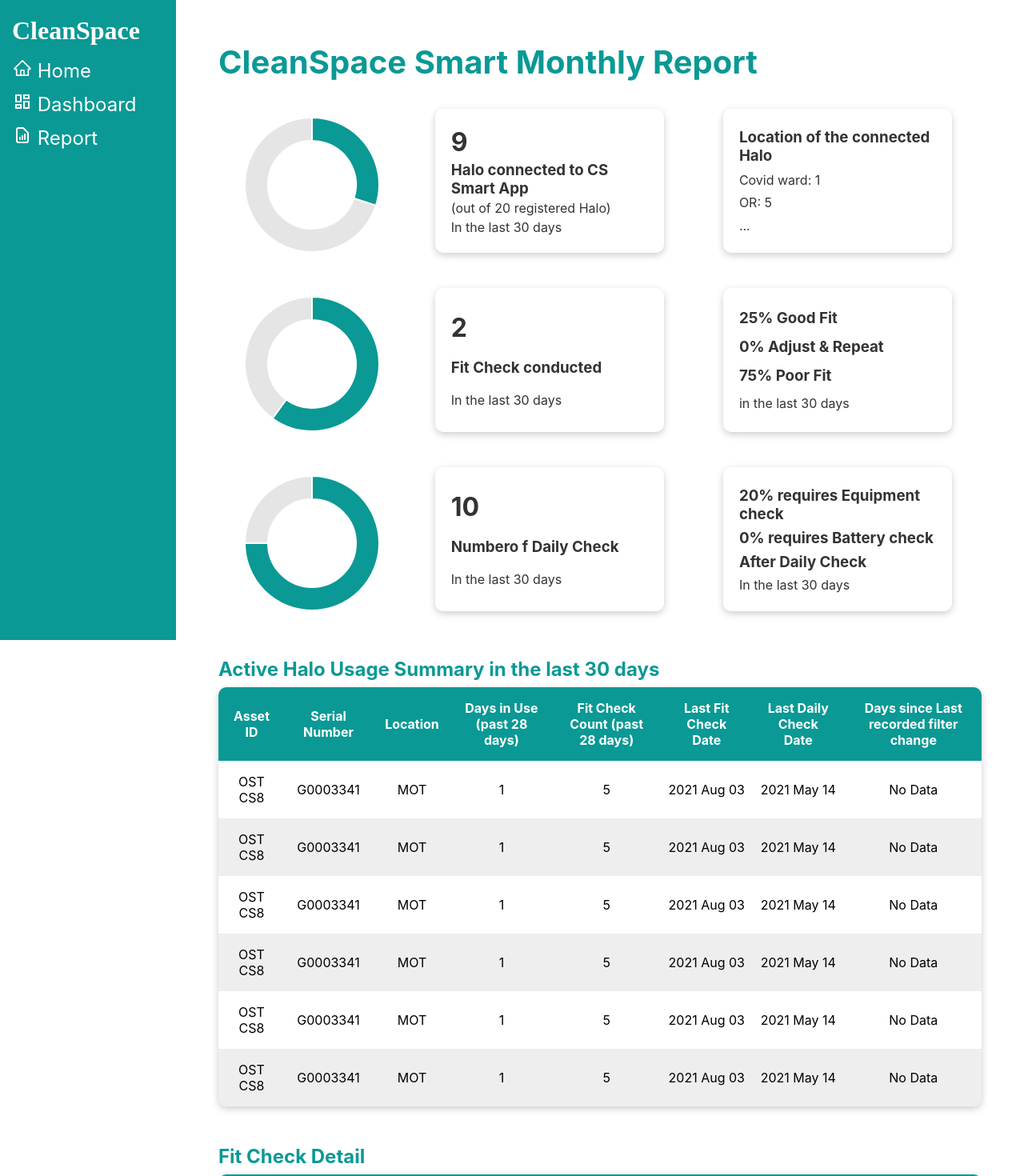
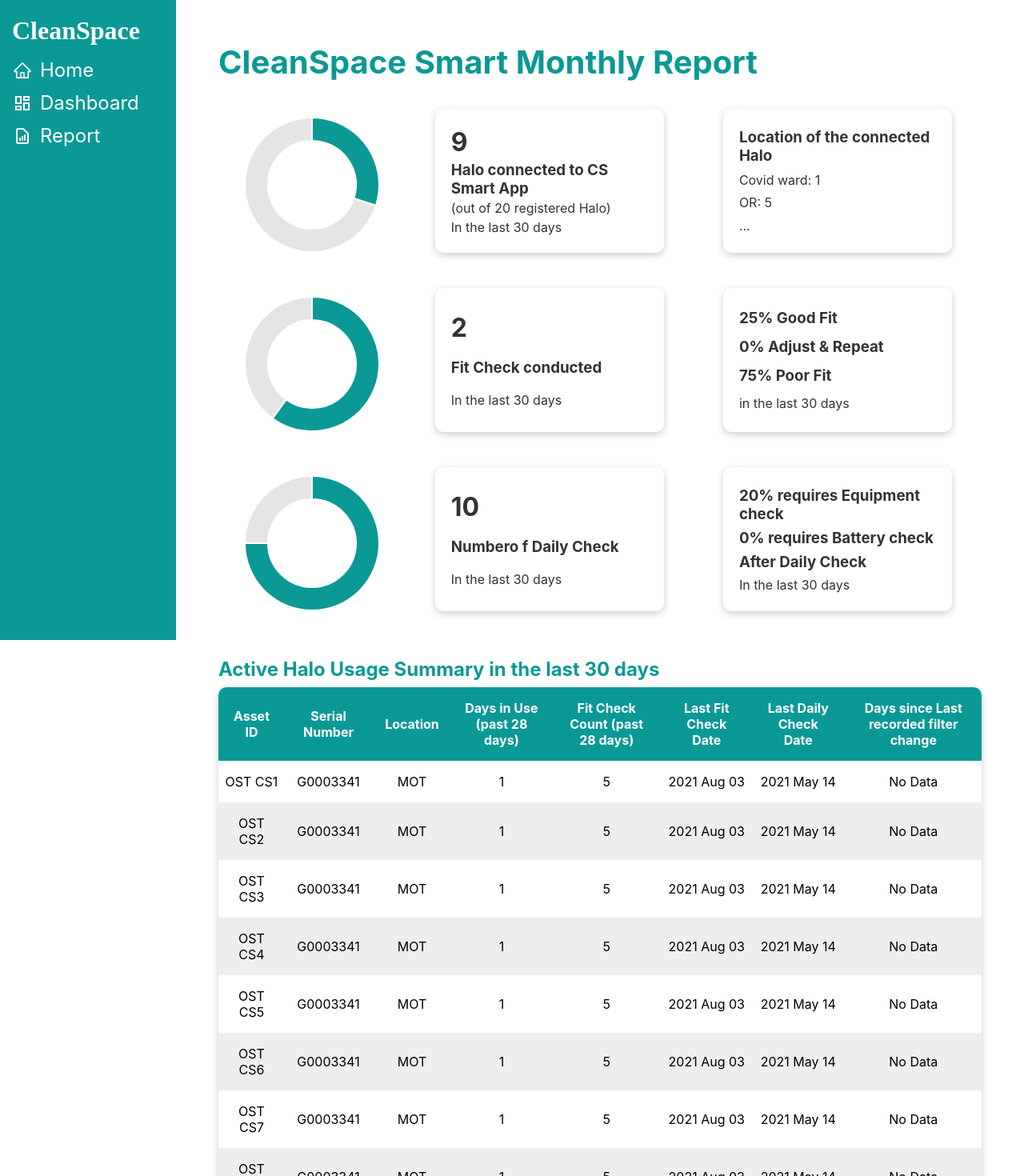
Before and after one commit to gianstk/cs-report-react, a React (Create React App) app: page /report in a window 1280 px wide. Shown: the top 1470 px of the page at 80% size. Built offline with nearby package versions, Linux system fonts and the light colour scheme; sample sign-in values are in the browser's storage; a web font is replaced by a local one.

Commit message:
update: refine sidebar UI

```diff
--- a/src/components/SideNav/SideNav.css
+++ b/src/components/SideNav/SideNav.css
@@ -26,6 +26,20 @@
   font-size: 1.5rem;
   color: #fff;
   display: block;
+  transition: 0.3s;
+}
+
+.SideNav a:hover {
+  background-color: rgba(255, 255, 255, 0.2);
+
+}
+
+.SideNav a .flex {
+  align-items: center;
+}
+
+.navIcon {
+  margin-right: 10px;
 }
 
 @media print {
--- a/src/components/SideNav/SideNav.js
+++ b/src/components/SideNav/SideNav.js
@@ -8,9 +8,9 @@
   return(
     <div className="SideNav">
       <h1>CleanSpace</h1>
-      <a href="/"> <AiOutlineHome /> Home</a>
-      <a href="#"> <RiDashboardLine /> Dashboard</a>
-      <a href="/report"> <HiOutlineDocumentReport /> Report</a>
+      <a href="/"><div className="flex"><AiOutlineHome className="navIcon"/> Home</div></a>
+      <a href="#"><div className="flex"><RiDashboardLine className="navIcon"/> Dashboard</div></a>
+      <a href="/report"><div className="flex"><HiOutlineDocumentReport className="navIcon"/> Report</div></a>
     </div>
   );
 }
--- a/src/pages/Report/ReportData.js
+++ b/src/pages/Report/ReportData.js
@@ -41,12 +41,30 @@
 
   "title1": "Active Halo Usage Summary in the last 30 days",
   "data1": [
+    {"Asset ID": "OST CS1", "Serial Number": "G0003341", "Location": "MOT", "Days in Use (past 28 days)": 1, "Fit Check Count (past 28 days)": 5, "Last Fit Check Date": "2021 Aug 03", "Last Daily Check Date": "2021 May 14", "Days since Last recorded filter change": "No Data"},
+    {"Asset ID": "OST CS2", "Serial Number": "G0003341", "Location": "MOT", "Days in Use (past 28 days)": 1, "Fit Check Count (past 28 days)": 5, "Last Fit Check Date": "2021 Aug 03", "Last Daily Check Date": "2021 May 14", "Days since Last recorded filter change": "No Data"},
+    {"Asset ID": "OST CS3", "Serial Number": "G0003341", "Location": "MOT", "Days in Use (past 28 days)": 1, "Fit Check Count (past 28 days)": 5, "Last Fit Check Date": "2021 Aug 03", "Last Daily Check Date": "2021 May 14", "Days since Last recorded filter change": "No Data"},
+    {"Asset ID": "OST CS4", "Serial Number": "G0003341", "Location": "MOT", "Days in Use (past 28 days)": 1, "Fit Check Count (past 28 days)": 5, "Last Fit Check Date": "2021 Aug 03", "Last Daily Check Date": "2021 May 14", "Days since Last recorded filter change": "No Data"},
+    {"Asset ID": "OST CS5", "Serial Number": "G0003341", "Location": "MOT", "Days in Use (past 28 days)": 1, "Fit Check Count (past 28 days)": 5, "Last Fit Check Date": "2021 Aug 03", "Last Daily Check Date": "2021 May 14", "Days since Last recorded filter change": "No Data"},
+    {"Asset ID": "OST CS6", "Serial Number": "G0003341", "Location": "MOT", "Days in Use (past 28 days)": 1, "Fit Check Count (past 28 days)": 5, "Last Fit Check Date": "2021 Aug 03", "Last Daily Check Date": "2021 May 14", "Days since Last recorded filter change": "No Data"},
+    {"Asset ID": "OST CS7", "Serial Number": "G0003341", "Location": "MOT", "Days in Use (past 28 days)": 1, "Fit Check Count (past 28 days)": 5, "Last Fit Check Date": "2021 Aug 03", "Last Daily Check Date": "2021 May 14", "Days since Last recorded filter change": "No Data"},
     {"Asset ID": "OST CS8", "Serial Number": "G0003341", "Location": "MOT", "Days in Use (past 28 days)": 1, "Fit Check Count (past 28 days)": 5, "Last Fit Check Date": "2021 Aug 03", "Last Daily Check Date": "2021 May 14", "Days since Last recorded filter change": "No Data"},
-    {"Asset ID": "OST CS8", "Serial Number": "G0003341", "Location": "MOT", "Days in Use (past 28 days)": 1, "Fit Check Count (past 28 days)": 5, "Last Fit Check Date": "2021 Aug 03", "Last Daily Check Date": "2021 May 14", "Days since Last recorded filter change": "No Data"},
-    {"Asset ID": "OST CS8", "Serial Number": "G0003341", "Location": "MOT", "Days in Use (past 28 days)": 1, "Fit Check Count (past 28 days)": 5, "Last Fit Check Date": "2021 Aug 03", "Last Daily Check Date": "2021 May 14", "Days since Last recorded filter change": "No Data"},
-    {"Asset ID": "OST CS8", "Serial Number": "G0003341", "Location": "MOT", "Days in Use (past 28 days)": 1, "Fit Check Count (past 28 days)": 5, "Last Fit Check Date": "2021 Aug 03", "Last Daily Check Date": "2021 May 14", "Days since Last recorded filter change": "No Data"},
-    {"Asset ID": "OST CS8", "Serial Number": "G0003341", "Location": "MOT", "Days in Use (past 28 days)": 1, "Fit Check Count (past 28 days)": 5, "Last Fit Check Date": "2021 Aug 03", "Last Daily Check Date": "2021 May 14", "Days since Last recorded filter change": "No Data"},
-    {"Asset ID": "OST CS8", "Serial Number": "G0003341", "Location": "MOT", "Days in Use (past 28 days)": 1, "Fit Check Count (past 28 days)": 5, "Last Fit Check Date": "2021 Aug 03", "Last Daily Check Date": "2021 May 14", "Days since Last recorded filter change": "No Data"},
+    {"Asset ID": "OST CS9", "Serial Number": "G0003341", "Location": "MOT", "Days in Use (past 28 days)": 1, "Fit Check Count (past 28 days)": 5, "Last Fit Check Date": "2021 Aug 03", "Last Daily Check Date": "2021 May 14", "Days since Last recorded filter change": "No Data"},
+    {"Asset ID": "OST CS10", "Serial Number": "G0003341", "Location": "MOT", "Days in Use (past 28 days)": 1, "Fit Check Count (past 28 days)": 5, "Last Fit Check Date": "2021 Aug 03", "Last Daily Check Date": "2021 May 14", "Days since Last recorded filter change": "No Data"},
+    {"Asset ID": "OST CS11", "Serial Number": "G0003341", "Location": "MOT", "Days in Use (past 28 days)": 1, "Fit Check Count (past 28 days)": 5, "Last Fit Check Date": "2021 Aug 03", "Last Daily Check Date": "2021 May 14", "Days since Last recorded filter change": "No Data"},
+    {"Asset ID": "OST CS12", "Serial Number": "G0003341", "Location": "MOT", "Days in Use (past 28 days)": 1, "Fit Check Count (past 28 days)": 5, "Last Fit Check Date": "2021 Aug 03", "Last Daily Check Date": "2021 May 14", "Days since Last recorded filter change": "No Data"},
+    {"Asset ID": "OST CS13", "Serial Number": "G0003341", "Location": "MOT", "Days in Use (past 28 days)": 1, "Fit Check Count (past 28 days)": 5, "Last Fit Check Date": "2021 Aug 03", "Last Daily Check Date": "2021 May 14", "Days since Last recorded filter change": "No Data"},
+    {"Asset ID": "OST CS14", "Serial Number": "G0003341", "Location": "MOT", "Days in Use (past 28 days)": 1, "Fit Check Count (past 28 days)": 5, "Last Fit Check Date": "2021 Aug 03", "Last Daily Check Date": "2021 May 14", "Days since Last recorded filter change": "No Data"},
+    {"Asset ID": "OST CS15", "Serial Number": "G0003341", "Location": "MOT", "Days in Use (past 28 days)": 1, "Fit Check Count (past 28 days)": 5, "Last Fit Check Date": "2021 Aug 03", "Last Daily Check Date": "2021 May 14", "Days since Last recorded filter change": "No Data"},
+    {"Asset ID": "OST CS16", "Serial Number": "G0003341", "Location": "MOT", "Days in Use (past 28 days)": 1, "Fit Check Count (past 28 days)": 5, "Last Fit Check Date": "2021 Aug 03", "Last Daily Check Date": "2021 May 14", "Days since Last recorded filter change": "No Data"},
+    {"Asset ID": "OST CS17", "Serial Number": "G0003341", "Location": "MOT", "Days in Use (past 28 days)": 1, "Fit Check Count (past 28 days)": 5, "Last Fit Check Date": "2021 Aug 03", "Last Daily Check Date": "2021 May 14", "Days since Last recorded filter change": "No Data"},
+    {"Asset ID": "OST CS18", "Serial Number": "G0003341", "Location": "MOT", "Days in Use (past 28 days)": 1, "Fit Check Count (past 28 days)": 5, "Last Fit Check Date": "2021 Aug 03", "Last Daily Check Date": "2021 May 14", "Days since Last recorded filter change": "No Data"},
+    {"Asset ID": "OST CS19", "Serial Number": "G0003341", "Location": "MOT", "Days in Use (past 28 days)": 1, "Fit Check Count (past 28 days)": 5, "Last Fit Check Date": "2021 Aug 03", "Last Daily Check Date": "2021 May 14", "Days since Last recorded filter change": "No Data"},
+    {"Asset ID": "OST CS20", "Serial Number": "G0003341", "Location": "MOT", "Days in Use (past 28 days)": 1, "Fit Check Count (past 28 days)": 5, "Last Fit Check Date": "2021 Aug 03", "Last Daily Check Date": "2021 May 14", "Days since Last recorded filter change": "No Data"},
+    {"Asset ID": "OST CS21", "Serial Number": "G0003341", "Location": "MOT", "Days in Use (past 28 days)": 1, "Fit Check Count (past 28 days)": 5, "Last Fit Check Date": "2021 Aug 03", "Last Daily Check Date": "2021 May 14", "Days since Last recorded filter change": "No Data"},
+    {"Asset ID": "OST CS22", "Serial Number": "G0003341", "Location": "MOT", "Days in Use (past 28 days)": 1, "Fit Check Count (past 28 days)": 5, "Last Fit Check Date": "2021 Aug 03", "Last Daily Check Date": "2021 May 14", "Days since Last recorded filter change": "No Data"},
+    {"Asset ID": "OST CS23", "Serial Number": "G0003341", "Location": "MOT", "Days in Use (past 28 days)": 1, "Fit Check Count (past 28 days)": 5, "Last Fit Check Date": "2021 Aug 03", "Last Daily Check Date": "2021 May 14", "Days since Last recorded filter change": "No Data"},
+    {"Asset ID": "OST CS24", "Serial Number": "G0003341", "Location": "MOT", "Days in Use (past 28 days)": 1, "Fit Check Count (past 28 days)": 5, "Last Fit Check Date": "2021 Aug 03", "Last Daily Check Date": "2021 May 14", "Days since Last recorded filter change": "No Data"},
   ],
 
   "title2": "Fit Check Detail",
```
